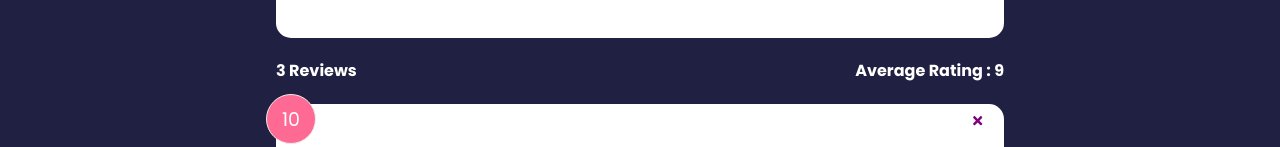
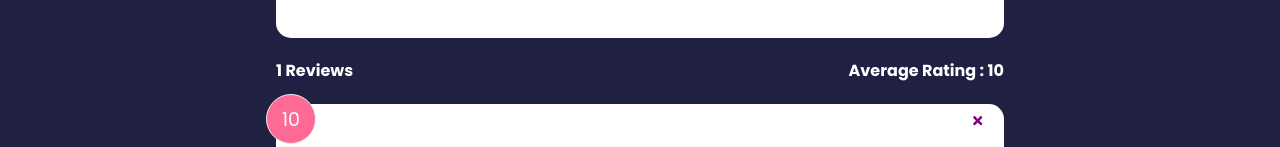
Before and after one commit to adittanu/Feedback-app, a React (Create React App) app: page / in a window 1280 px wide. Shown: the part 355-502 px from the top of the page. Built offline with nearby package versions, Linux system fonts and the light colour scheme.

Commit message:
use context on component

```diff
--- a/src/App.js
+++ b/src/App.js
@@ -40,8 +40,8 @@
                         <Route exact path='/' element={
                             <>
                                 <FeedbackForm handleAdd={handleAdd}/>
-                                <FeedbackStats feedback={feedback}/>
-                                <FeedbackList feedback={feedback} handleDelete={deleteFeedback}/>
+                                <FeedbackStats/>
+                                <FeedbackList handleDelete={deleteFeedback}/>
                                 <AboutIconLink/>
                             </>
                         } />
--- a/src/components/FeedbackList.jsx
+++ b/src/components/FeedbackList.jsx
@@ -6,7 +6,7 @@
 
 function FeedbackList({ handleDelete }) {
     const {feedback} = useContext(FeedbackContext)
-    console.log("🚀 ~ file: FeedbackList.jsx ~ line 9 ~ FeedbackList ~ feedback", feedback)
+
     if (!feedback || feedback.length === 0) {
         return <div> No List Available</div>
     }
--- a/src/components/FeedbackStats.jsx
+++ b/src/components/FeedbackStats.jsx
@@ -1,5 +1,9 @@
-import PropTypes from 'prop-types'
-function FeedbackStats({ feedback }) {
+import {useContext} from 'react'
+import FeedbackContext from '../context/FeedbackContext'
+
+function FeedbackStats() {
+    const {feedback} = useContext(FeedbackContext)
+
     let average = feedback.reduce((prev, curr) => {
         return prev + curr.rating
     }, 0) / feedback.length
@@ -14,14 +18,4 @@
     )
 }
 
-FeedbackStats.propTypes = {
-    feedback : PropTypes.arrayOf(
-        PropTypes.shape({
-            id: PropTypes.number.isRequired,
-            text: PropTypes.string.isRequired,
-            rating: PropTypes.number.isRequired
-        })
-    )
-}
-
 export default FeedbackStats
```
